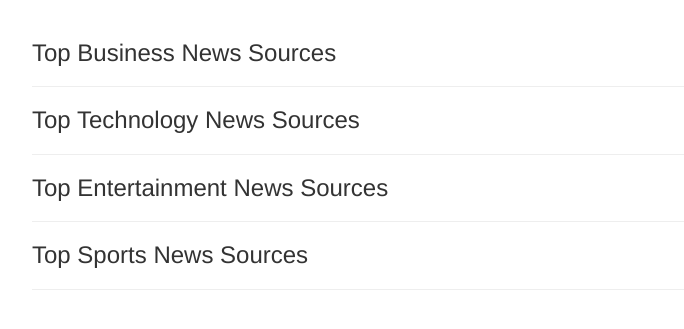
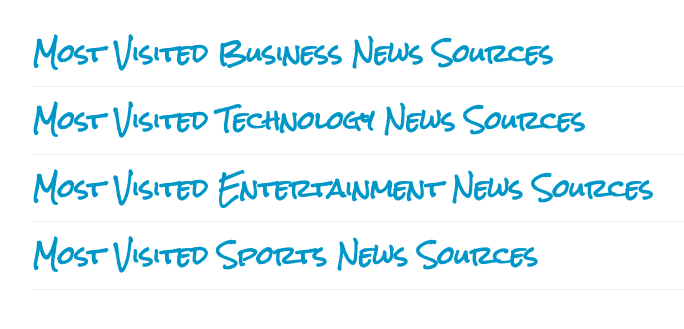
Before and after one commit to Ammoh-Moringa/News-Api, a Flask app: template app/templates/index.html in a window 1280 px wide. Shown: the part 52-381 px from the top of the page, without its empty margins (38-722 px from the left). Run offline with Flask 2, Linux system fonts and the light colour scheme; the template is opened without the code that fills it, so the values that code supplies are empty; some libraries are stand-ins or nearby versions.

Commit message:
Add btn warning for link to read on various sources

```diff
--- a/app/templates/index.html
+++ b/app/templates/index.html
@@ -3,30 +3,34 @@
 {% import 'macros.html' as macro %}
 
 {% block content%}
-<div class="container">
+<link rel="preconnect" href="https://fonts.gstatic.com">
+<link href="https://fonts.googleapis.com/css2?family=Maven+Pro&display=swap" rel="stylesheet">
+<link rel="preconnect" href="https://fonts.gstatic.com">
+<link href="https://fonts.googleapis.com/css2?family=Rock+Salt&display=swap" rel="stylesheet">
+<div class="container" style="font-family: 'Maven Pro', sans-serif;">
 		<!-- Business News Section  -->
-        <h3> Top Business News Sources</h3>
+        <h3 style="font-family: 'Rock Salt', cursive; font-weight: bold; color:#0096c7"> Most Visited Business News Sources</h3>
         <hr>
 
         {{ macro.displaySourceList(sources)}}
 
         <!-- Business News Section  -->
 
-        <h3> Top Technology News Sources</h3>
+        <h3 style="font-family: 'Rock Salt', cursive; font-weight: bold; color:#0096c7"> Most Visited Technology News Sources</h3>
         <hr>
 
         {{ macro.displaySourceList(technology_sources)}}
 
         <!-- Entertainment News Section  -->
 
-        <h3> Top Entertainment News Sources</h3>
+        <h3 style="font-family: 'Rock Salt', cursive; font-weight: bold;   color:#0096c7"> Most Visited Entertainment News Sources</h3>
         <hr>
 
         {{ macro.displaySourceList(entertainment_sources)}}
 
         <!-- Entertainment News Section  -->
 
-        <h3> Top Sports News Sources</h3>
+        <h3 style="font-family: 'Rock Salt', cursive;font-weight: bold; color:#0096c7"> Most Visited Sports News Sources</h3>
         <hr>
 
         {{ macro.displaySourceList(sports_sources)}}
--- a/app/templates/macros.html
+++ b/app/templates/macros.html
@@ -7,7 +7,8 @@
 	{% for sources in source_row %}
 	<div class="col-md-3">
 
-		            <div class="panel panel-default">
+		<!-- <div class="panel panel-default"> -->
+		<div class="cards">
 			<div class="panel-heading">
 				<a href="/sources/{{sources.id}}">
 					{{ sources.name}}
@@ -18,7 +19,7 @@
 					{{ sources.description |truncate(100)}}
 
 				</p>
-							<a href="/sources/{{sources.id}}" class="btn btn-primary btn-large">Visit {{sources.name}}</a>
+				<a href="/sources/{{sources.id}}" class="btn btn-warning btn-large">Read the {{sources.name}}</a>
 			</div>
 
 
```
Lines whose indentation alone changed are shown as unchanged.
